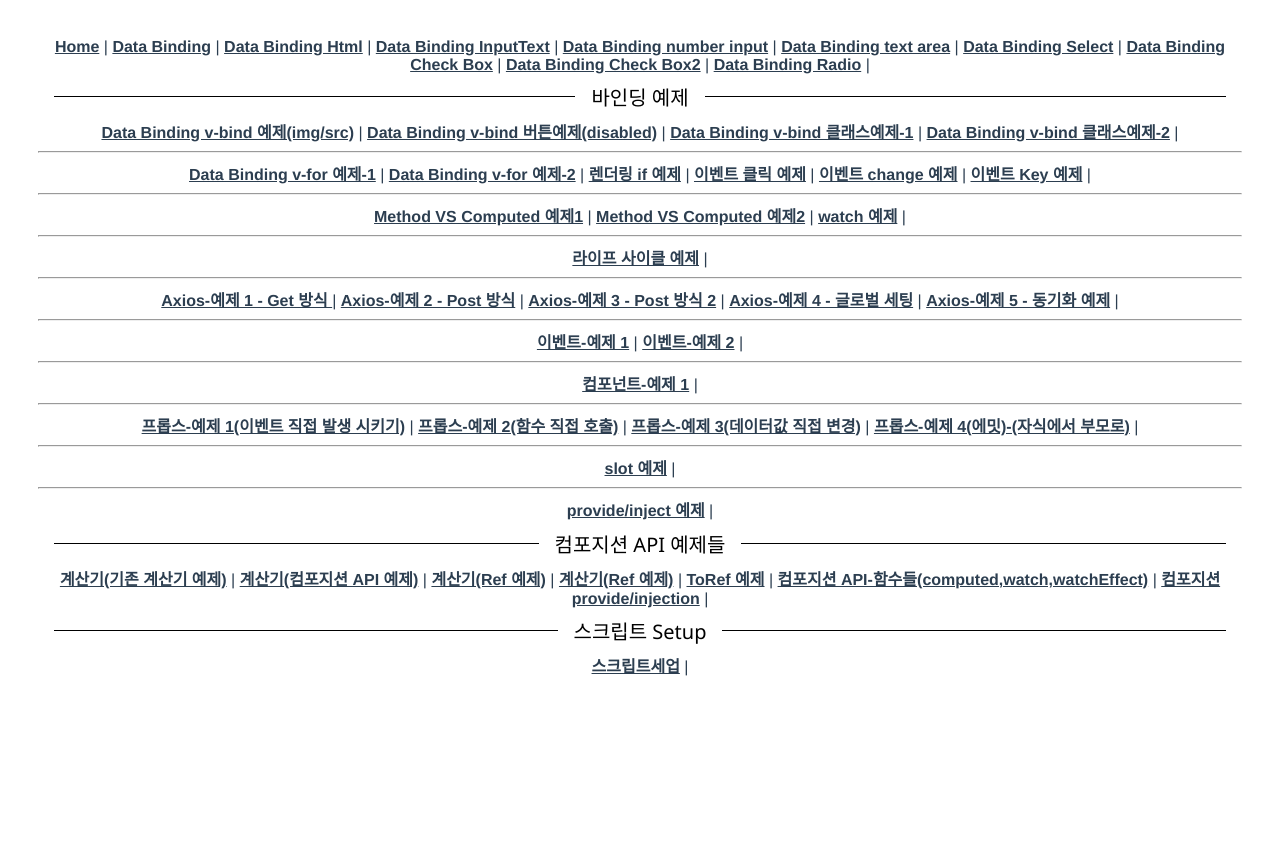
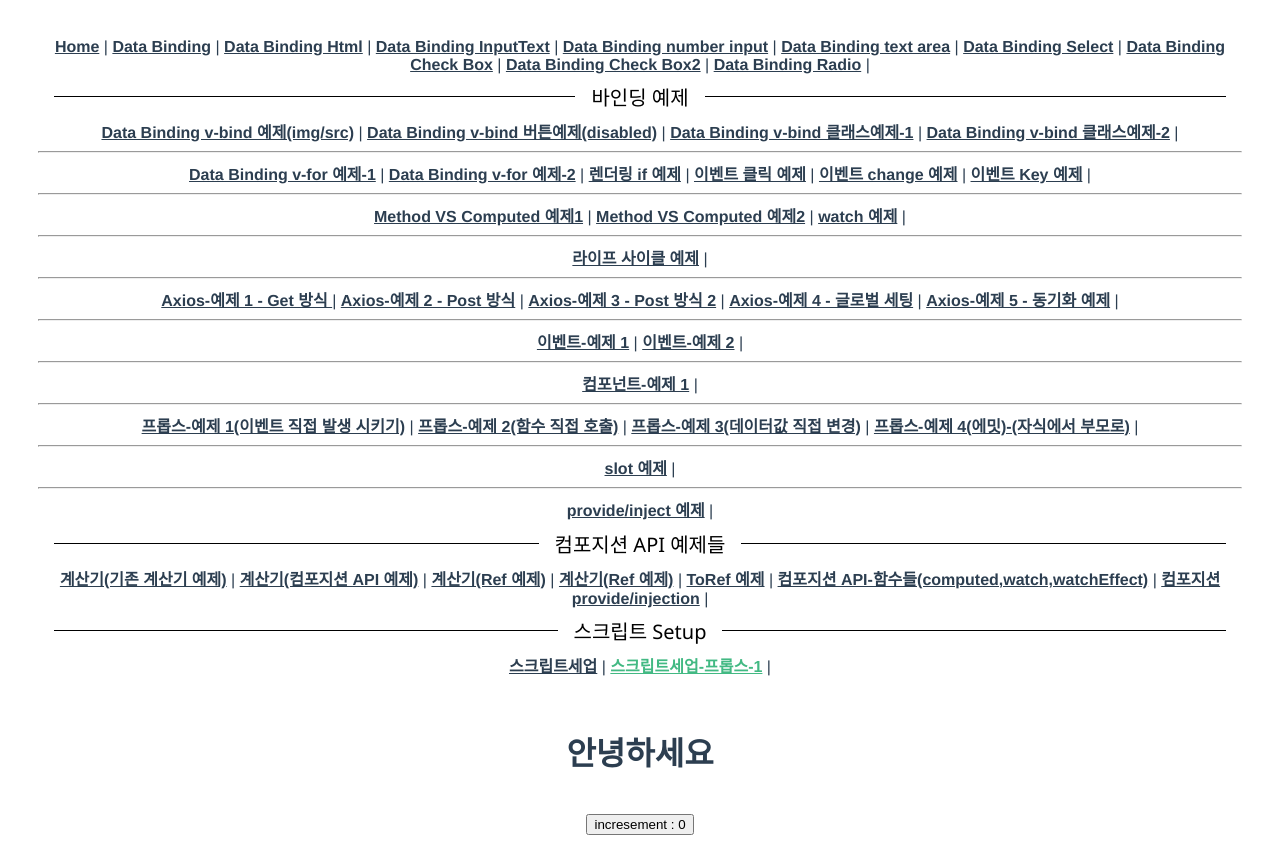
Before and after one commit to n3316202/vue3-sindorim-3, a Vue app: page /setup2 in a window 1280 px wide. Before the commit the page ends 800 px from the top, so only its background shows below. Built offline with nearby package versions, Linux system fonts and the light colour scheme.

Commit message:
스트립트셋업

```diff
--- a/src/App.vue
+++ b/src/App.vue
@@ -55,6 +55,7 @@
     <router-link to="/cal6">컴포지션 provide/injection</router-link> |
     <HRDelimeter title="스크립트 Setup" />
     <router-link to="/setup1">스크립트세업</router-link> |
+    <router-link to="/setup2">스크립트세업-프롭스-1</router-link> |
   </nav>
   <router-view />
 </template>
--- a/src/router/index.js
+++ b/src/router/index.js
@@ -253,8 +253,15 @@ const routes = [
   {
     //src\views\composition\CompositionAPIProvide5.vue
     path: '/setup1',
-    name: 'CompositionSetup1',
-    component: () => import(/* webpackChunkName: "setup1" */ '../views/composition/setup/CompositionSetup1.vue')
+    name: 'ScriptSetup1',
+    component: () => import(/* webpackChunkName: "setup1" */ '../views/composition/setup/ScriptSetup1.vue')
+  },
+  {
+    //src\views\composition\CompositionAPIProvide5.vue
+    path: '/setup2',
+    name: 'ScriptSetup2',
+    component: () =>
+      import(/* webpackChunkName: "setup2" */ '../views/composition/setup/ScriptSetupforPropsAndEmitParent2.vue')
   }
 ]
 
--- a/src/views/composition/setup/CompositionSetup1.vue
+++ /dev/null
@@ -1,20 +0,0 @@
-<template>
-
-  <div><h1>{{ collectionName }}: {{ readersNumber }} {{ book.title }}</h1></div>
-  <br>
-  <button @click="incresement">incresement</button>
-</template>
-
-<script setup>
-  import { ref, reactive } from "vue";
-  // const props = defineProps({
-  //   collectionName: String,
-  // });
-
-  const readersNumber = ref(0);
-  const book = reactive({ title: "스크립트 셋업" });
-
-  const incresement = () => {
-    readersNumber.value += 1;
-  };
-</script>
--- /dev/null
+++ b/src/views/composition/setup/ScriptSetup1.vue
@@ -0,0 +1,29 @@
+<template>
+  <div>
+    <h1>{{ readersNumber }} {{ book.title }}</h1>
+  </div>
+  <br />
+  <button @click="incresement">incresement</button>
+</template>
+
+<script setup>
+//Vue 3 공식 가이드를 보면 <script setup> 문법을 더 선호한다는 것을 확인할 수 있습니다.
+
+// 그 이유는
+
+// 1. 더 적은 상용구로 더 간결한 코드 작성 가능
+// 2. 순수 TypeScript 를 사용해 props 및 emit 이벤트를 선언하는 기능
+// 3. 더 뛰어난 런타임 성능 ( 템플릿은 중간 프록시 없이 동일한 범위의 렌더 함수로 컴파일됨 )
+// 4. 더 뛰어난 IDE 유형의 타입 추론 성능 ( 언어 서버가 코드에서 유형을 추출하는 작업 감소 )
+
+// 등이 있었습니다.
+
+import { ref, reactive } from 'vue'
+
+const readersNumber = ref(0)
+const book = reactive({ title: '스크립트 셋업' })
+
+const incresement = () => {
+  readersNumber.value += 1
+}
+</script>
--- /dev/null
+++ b/src/views/composition/setup/ScriptSetupforPropsAndEmitChild2.vue
@@ -0,0 +1,23 @@
+<template>
+  <div>
+    <h1>{{ props.msg }}</h1>
+  </div>
+  <br />
+  <button @click="incresementClick">incresement : {{ count }}</button>
+</template>
+
+<script setup>
+import { defineProps, defineEmits, ref } from 'vue'
+
+const props = defineProps({
+  msg: String
+})
+
+const count = ref(0)
+const emit = defineEmits(['increment'])
+
+const incresementClick = () => {
+  count.value++
+  emit('increment', count.value)
+}
+</script>
--- /dev/null
+++ b/src/views/composition/setup/ScriptSetupforPropsAndEmitParent2.vue
@@ -0,0 +1,11 @@
+<template>
+  <ScriptSetupforPropsAndEmitChild2 msg="안녕하세요" @increment="handleEmit"></ScriptSetupforPropsAndEmitChild2>
+</template>
+
+<script setup>
+import ScriptSetupforPropsAndEmitChild2 from './ScriptSetupforPropsAndEmitChild2.vue'
+
+const handleEmit = (count) => {
+  console.log('에밋 실행' + count)
+}
+</script>
```
Also changed, not shown: 1 other file (tests, documents, lock files or other folders).
